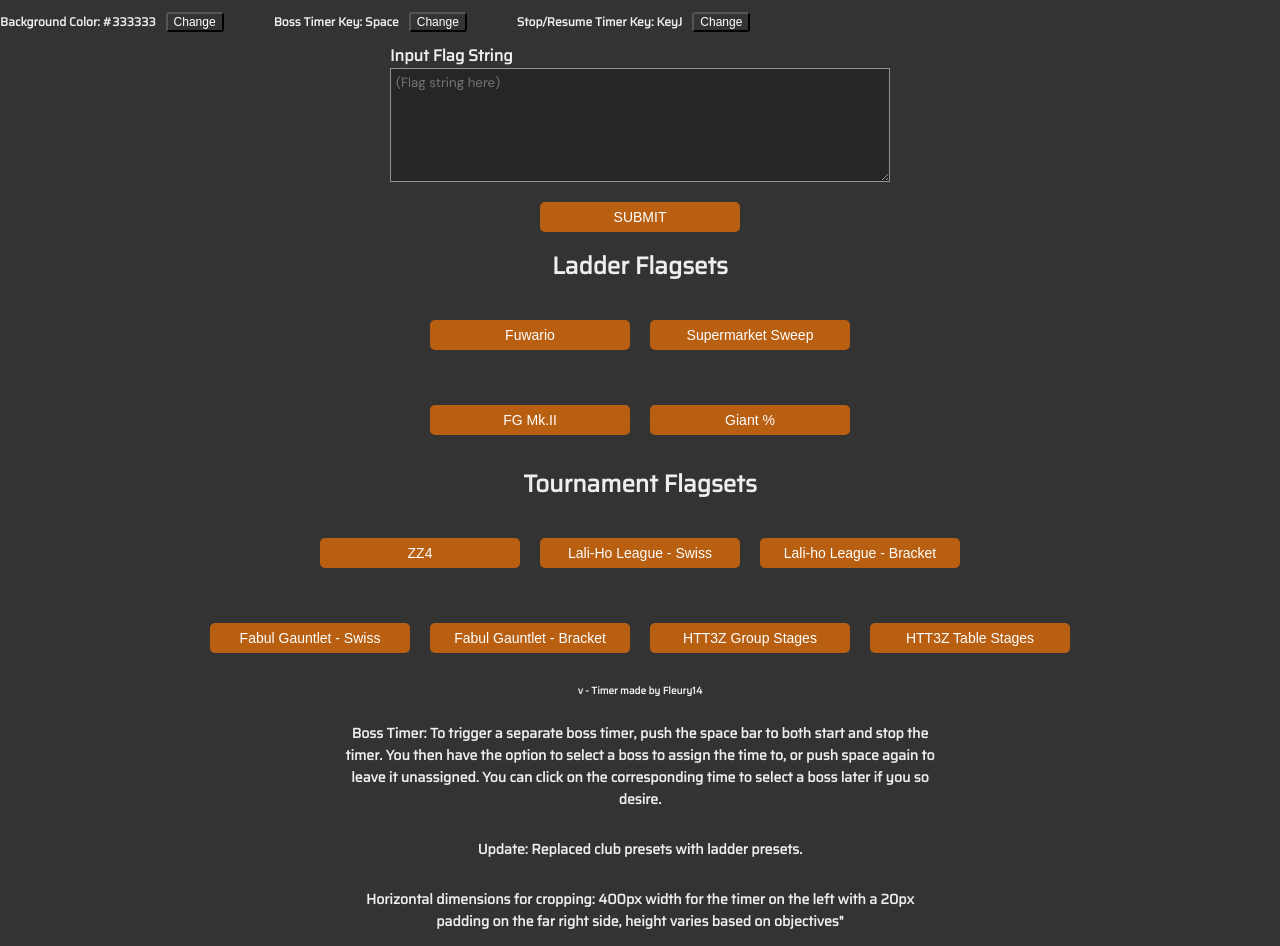
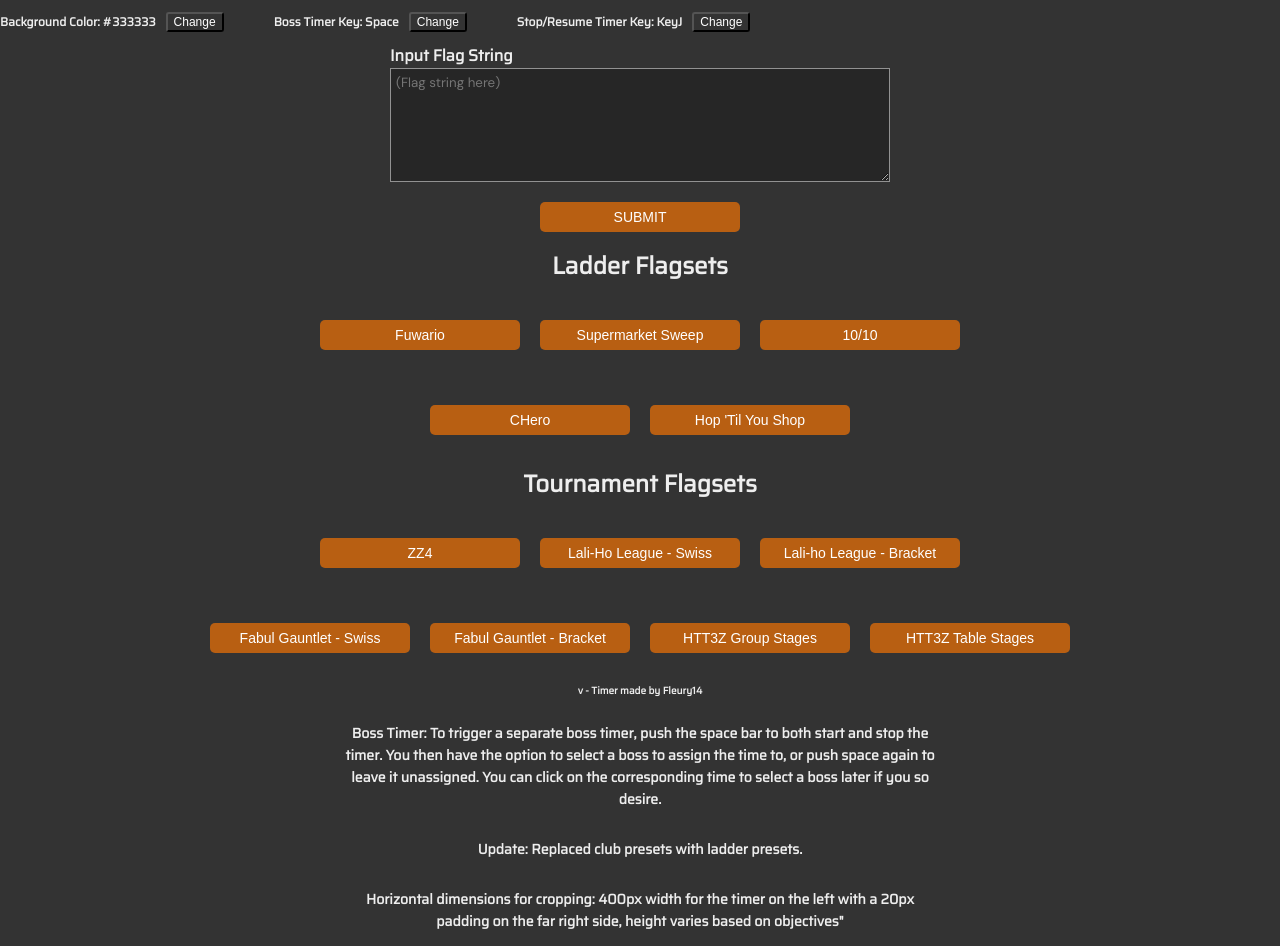
Before and after one commit to Fleury14/v4-timer, a React (Create React App) app: page / in a window 1280 px wide. Built offline with nearby package versions, Linux system fonts and the light colour scheme; no server answers.

Commit message:
chore(flag input): ladder s5 flags

```diff
--- a/src/components/flag-input/flag-input-form.js
+++ b/src/components/flag-input/flag-input-form.js
@@ -40,11 +40,12 @@ class FlagInputForm extends Component {
                 <div className="flag-presets">
                     <button onClick={() => this.setState({ flags: 'O1:quest_forge/2:quest_tradepink/3:quest_pass/win:crystal Kmain/trap Pkey Crelaxed/start:fusoya/j:abilities Twildish Sstandard/no:j Bstandard/alt:gauntlet Nchars/key/bosses Etoggle/noexp Gwarp/life/sylph -kit:freedom -supersmith -vanilla:fusoya' })}>Fuwario</button>
                     <button onClick={() => this.setState({ flags: 'Orandom:4,gated_quest,boss/req:3/win:crystal Kmain Pshop Crelaxed/j:abilities Twild Swild/free/no:apples Bstandard/whyburn Nnone Etoggle Glife/sylph -spoon' })}>Supermarket Sweep</button>
+                    <button onClick={() => this.setState({ flags: 'O1:quest_magnes/2:quest_baroncastle/3:quest_zot/4:quest_sealedcave/5:quest_ribbonaltar/6:quest_cavebahamut/7:quest_dwarfcastle/8:quest_lowerbabil/random:2,gated_quest/req:all/win:crystal Kmain/summon/moon Pkey Cstandard/start:any/no:cecil,fusoya/j:abilities/nodupes/party:4 Twildish Sstandard/no:j Bstandard/alt:gauntlet Nchars Etoggle Glife/sylph -kit:better -spoon' })}>10/10</button>
 
                 </div>
                 <div className="flag-presets">
-                    <button onClick={() => this.setState({ flags: 'Orandom:5,gated_quest/win:crystal Kmain/summon/moon Pkey Cstandard/distinct:7/j:abilities/nodupes/bye Tpro Spro/sell:quarter Bstandard/alt:gauntlet Nchars/key Etoggle Glife/sylph -kit:basic -noadamants' })}>FG Mk.II</button>
-                    <button onClick={() => this.setState({ flags: 'Omode:classicgiant/win:game Kmain/moon Pnone Cstandard Twild/no:j Scabins/free Bstandard/whichburn Nnone Etoggle/no:jdrops Gdupe/mp/warp/life/sylph -kit:basic -noadamants -spoon -supersmith' })}>Giant %</button>
+                    <button onClick={() => this.setState({ flags: 'O1:quest_forge/2:quest_toroiatreasury/random:2/req:all/win:crystal Kmain/summon/moon Pkey Crelaxed/no:fusoya/j:abilities/nekkie/hero Tpro Sstandard Bstandard/alt:gauntlet/whichburn Nchars/key Etoggle Glife/sylph -kit:freedom -kit2:random -noadamants' })}>CHero</button>
+                    <button onClick={() => this.setState({ flags: 'O1:quest_murasamealtar/2:quest_crystalaltar/3:quest_whitealtar/4:quest_ribbonaltar/5:quest_masamunealtar/req:4/win:game Kmain/moon/unsafe Pkey Cstandard/distinct:5/j:abilities/nekkie Twildish/money Swild Bstandard/alt:gauntlet/whichburn Nchars Etoggle/noexp/no:jdrops Gmp/warp/life/sylph -kit:better -kit2:money -kit3:money -spoon -supersmith -vanilla:traps -pushbtojump' })}>Hop 'Til You Shop</button>
                 </div>
                 <h2 className="flag-preset-title">Tournament Flagsets</h2>
                 <div className="flag-presets">
```
